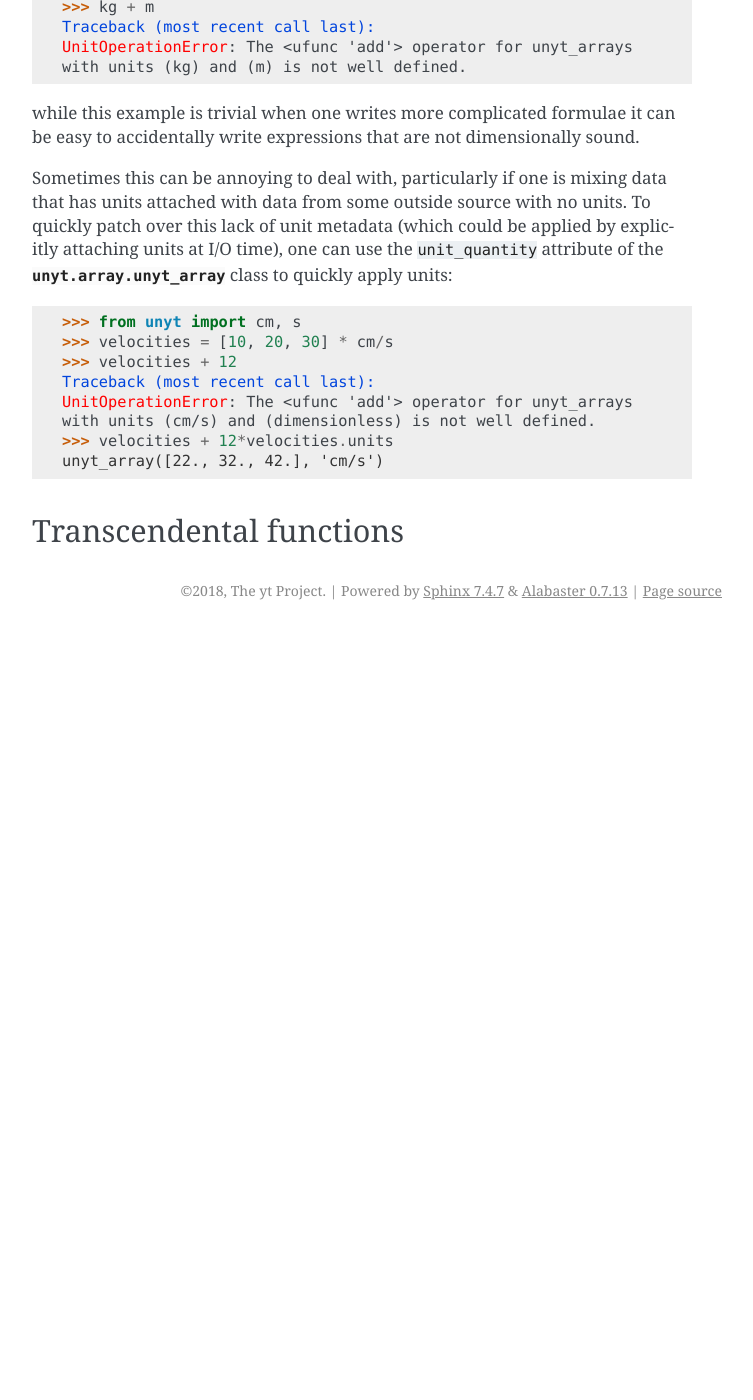
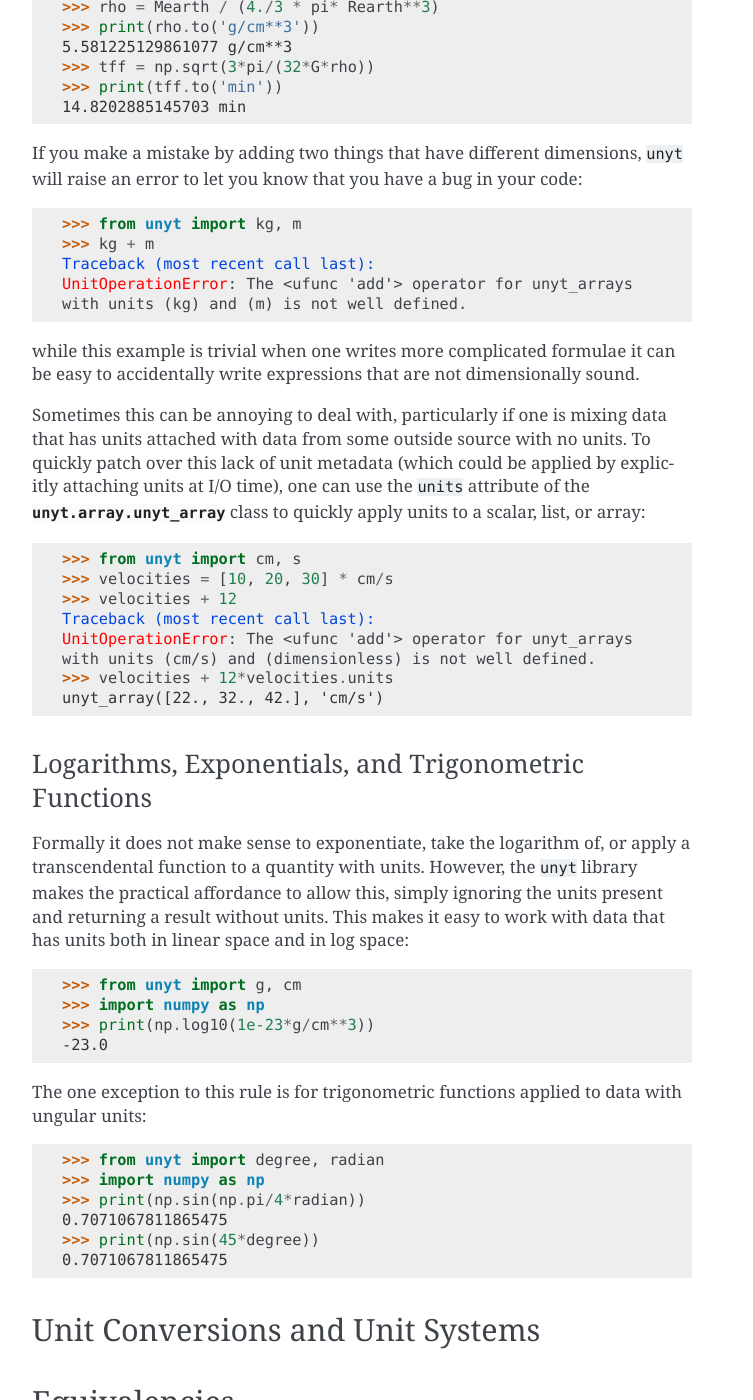
Before and after one commit to yt-project/unyt, a Sphinx documentation site: the page built from docs/usage.rst, in a window 1280 px wide and 1400 px high, scrolled down 3467 px. Shown: the whole window, without its empty margins (388-1141 px from the left). Built offline with Sphinx 7.4.7, drawn with Linux system fonts in a browser that asks for light colours; pages that are not in the unit, such as notebooks, are missing from menus; the version number could not be read and is left out; before the commit the page ends 4097 px from its top, so only the background shows below that; some of the changed text lies outside the part shown.

Commit message:
Expand docs

```diff
--- a/docs/index.rst
+++ b/docs/index.rst
@@ -23,7 +23,7 @@
 
 
 .. toctree::
-   :maxdepth: 1
+   :maxdepth: 2
    :caption: Contents:
 
    installation
--- a/docs/usage.rst
+++ b/docs/usage.rst
@@ -1,6 +1,9 @@
-=====
-Usage
-=====
+=====================
+Working with ``unyt``
+=====================
+
+Basic Usage
++++++++++++
 
 To use unyt in a project::
 
@@ -89,6 +92,12 @@
 ended up with complicated, ugly units, but the :meth:`unyt.array.unyt_array.to`
 method was able to automagically handle the conversion to days.
 
+It's also worth emphasizing that ``unyt`` represents powers using standard python syntax. This means you must use `**` and not `^`, even when writing a unit as a string:
+
+  >>> from unyt import kg, m
+  >>> print((kg/m**3).to('g/cm**3'))
+  0.001 g/cm**3
+
 Arithmetic and units
 --------------------
 
@@ -164,8 +173,8 @@
 Sometimes this can be annoying to deal with, particularly if one is mixing data
 that has units attached with data from some outside source with no units. To
 quickly patch over this lack of unit metadata (which could be applied by
-explicitly attaching units at I/O time), one can use the ``unit_quantity``
-attribute of the :class:`unyt.array.unyt_array` class to quickly apply units:
+explicitly attaching units at I/O time), one can use the ``units`` attribute of
+the :class:`unyt.array.unyt_array` class to quickly apply units to a scalar, list, or array:
 
   >>> from unyt import cm, s
   >>> velocities = [10, 20, 30] * cm/s
@@ -176,5 +185,35 @@
   >>> velocities + 12*velocities.units
   unyt_array([22., 32., 42.], 'cm/s')
 
-Transcendental functions
-------------------------
+Logarithms, Exponentials, and Trigonometric Functions
+-----------------------------------------------------
+
+Formally it does not make sense to exponentiate, take the logarithm of, or apply a transcendental function to a quantity with units. However, the ``unyt`` library makes the practical affordance to allow this, simply ignoring the units present and returning a result without units. This makes it easy to work with
+data that has units both in linear space and in log space:
+
+  >>> from unyt import g, cm
+  >>> import numpy as np
+  >>> print(np.log10(1e-23*g/cm**3))
+  -23.0
+
+The one exception to this rule is for trigonometric functions applied to data with ungular units:
+
+  >>> from unyt import degree, radian
+  >>> import numpy as np
+  >>> print(np.sin(np.pi/4*radian))
+  0.7071067811865475
+  >>> print(np.sin(45*degree))
+  0.7071067811865475
+
+
+Unit Conversions and Unit Systems
++++++++++++++++++++++++++++++++++
+
+Equivalencies
++++++++++++++
+
+Converting between ``unyt_array`` and numpy.ndarray
++++++++++++++++++++++++++++++++++++++++++++++++++++
+
+Performance Considerations
+++++++++++++++++++++++++++
```
Also changed, not shown: other parts of docs/usage.rst (+2 -2 lines), CONTRIBUTING.rst (+4 -3 lines).
